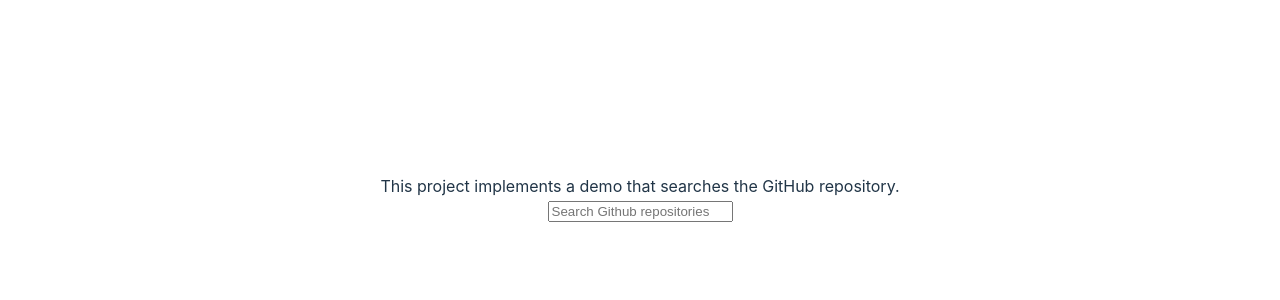
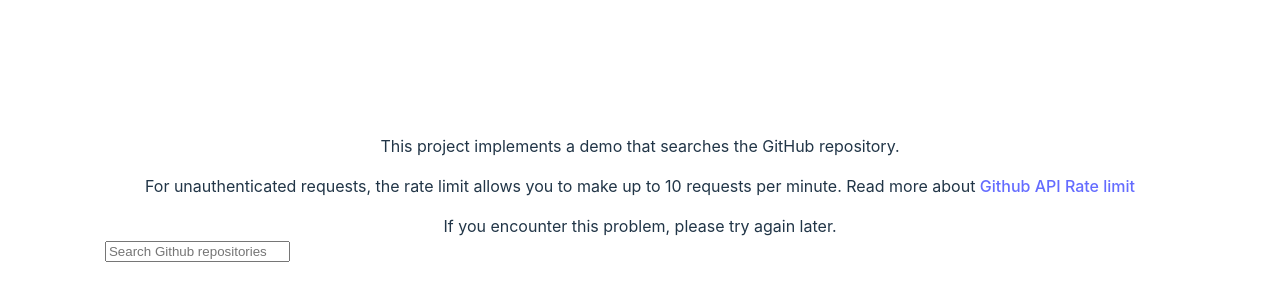
Before and after one commit to czizzy/search-repository, a React (Vite) app: page / in a window 1280 px wide. Shown: the part 202-502 px from the top of the page. Built offline with nearby package versions, Linux system fonts and the light colour scheme; the HTML template or start-up script is replaced by a standard one.

Commit message:
feat: add loading

```diff
--- a/package.json
+++ b/package.json
@@ -17,7 +17,8 @@
   "dependencies": {
     "lodash": "^4.17.21",
     "react": "^18.2.0",
-    "react-dom": "^18.2.0"
+    "react-dom": "^18.2.0",
+    "react-spinners": "^0.13.7"
   },
   "devDependencies": {
     "@octokit/types": "^8.0.0",
--- a/src/App.tsx
+++ b/src/App.tsx
@@ -11,20 +11,36 @@
   const [searchParams, setSearchParams] = useState<SearchRepositoryParameters>(() =>
     getDefaultSearchParams(),
   );
-  const results = useQueryResponse(searchParams);
+  const [results, isLoading] = useQueryResponse(searchParams);
   const handleChange = useCallback((value: string) => {
     console.log("value", value);
     setSearchParams({ ...searchParams, q: value });
   }, []);
 
-  const list = results?.items;
   return (
     <div className="App">
-      <div className="title">
-        This project implements a demo that searches the GitHub repository.
+      <div>This project implements a demo that searches the GitHub repository.</div>
+      <blockquote>
+        For unauthenticated requests, the rate limit allows you to make up to 10 requests per
+        minute. Read more about{" "}
+        <a
+          href="https://docs.github.com/en/rest/search?apiVersion=2022-11-28#rate-limit"
+          target="_blank"
+          rel="noreferrer"
+        >
+          Github API Rate limit
+        </a>
+      </blockquote>
+      <div>If you encounter this problem, please try again later.</div>
+      <SearchBox onChange={handleChange} isSearching={isLoading} />
+      <div
+        style={{
+          opacity: isLoading ? 0.5 : 1,
+          transition: isLoading ? "opacity 0.2s 0.2s linear" : "opacity 0s 0s linear",
+        }}
+      >
+        {results ? <SearchList list={results.items} q={searchParams.q} /> : null}
       </div>
-      <SearchBox onChange={handleChange} />
-      {list?.length ? <SearchList list={list} /> : null}
     </div>
   );
 }
--- a/src/components/SearchBox/index.tsx
+++ b/src/components/SearchBox/index.tsx
@@ -1,21 +1,23 @@
 import { ChangeEvent, useCallback } from "react";
 import debounce from "lodash/debounce";
+import ScaleLoader from "react-spinners/ScaleLoader";
 
 type SearchBoxProps = {
   onChange: (value: string) => void;
+  isSearching: boolean;
 };
 
 export function SearchBox(props: SearchBoxProps) {
-  const { onChange } = props;
+  const { onChange, isSearching } = props;
 
   const handleChange = useCallback(
     debounce((e: ChangeEvent<HTMLInputElement>) => {
       onChange(e.target.value);
-    }, 500),
+    }, 400),
     [],
   );
   return (
-    <div>
+    <div style={{ display: "flex" }}>
       <label>
         <input
           type="text"
@@ -24,6 +26,7 @@
           name="q"
         />
       </label>
+      {isSearching ? <ScaleLoader /> : null}
     </div>
   );
 }
--- a/src/components/SearchList/index.tsx
+++ b/src/components/SearchList/index.tsx
@@ -2,11 +2,12 @@
 
 type SearchListProps = {
   list: SearchRepositoryResponse["items"];
+  q: string;
 };
 
 export function SearchList(props: SearchListProps) {
-  const { list } = props;
-  return (
+  const { list, q } = props;
+  return list.length ? (
     <ul role="list">
       {list.map((item) => {
         return (
@@ -18,5 +19,7 @@
         );
       })}
     </ul>
+  ) : (
+    <div>We couldn’t find any repositories matching &apos;{q}&apos;</div>
   );
 }
--- a/src/hooks.ts
+++ b/src/hooks.ts
@@ -3,9 +3,10 @@
 
 export function useQueryResponse(
   searchParams: SearchRepositoryParameters,
-): SearchRepositoryResponse | null {
+): [SearchRepositoryResponse | null, boolean] {
   console.log("useQueryResponse", searchParams);
   const [data, setData] = useState(null);
+  const [isLoading, setIsLoading] = useState(true);
   useEffect(() => {
     const abortController = new AbortController();
     const urlSearchParams = new URLSearchParams(searchParams as unknown as Record<string, string>);
@@ -19,12 +20,15 @@
       if (!abortController.signal.aborted) {
         const json = await response.json();
         setData(json);
+        setIsLoading(false);
       }
     }
 
     if (searchParams.q) {
+      setIsLoading(true);
       getGithubRepositories();
     } else {
+      setIsLoading(false);
       setData(null);
     }
 
@@ -32,5 +36,5 @@
       abortController.abort();
     };
   }, [searchParams]);
-  return data;
+  return [data, isLoading];
 }
--- a/src/utils.ts
+++ b/src/utils.ts
@@ -1,5 +1,10 @@
 import type { SearchRepositoryParameters } from "./global";
 
 export function getDefaultSearchParams(): SearchRepositoryParameters {
-  return { q: "", per_page: 10, page: 1, sort: undefined };
+  return {
+    q: "",
+    per_page: 10,
+    page: 1,
+    sort: undefined,
+  };
 }
```
Also changed, not shown: test/mock/error.json (added, +4 -0 lines), 2 other files (tests, documents, lock files or other folders).
